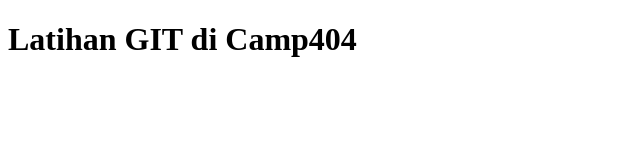
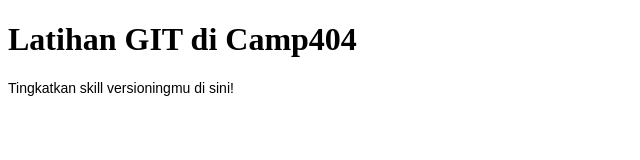
Before and after one commit to kiena-dev/latihanGIT, a plain HTML site: page index.html in a window 1280 px wide. Shown: the whole page, without its empty margins (0-640 px from the left). Drawn offline with Linux system fonts and the light colour scheme.

Commit message:
menambahkan css + modif index

```diff
--- a/index.html
+++ b/index.html
@@ -5,8 +5,11 @@
     <meta http-equiv="X-UA-Compatible" content="IE=edge">
     <meta name="viewport" content="width=device-width, initial-scale=1.0">
     <title>Latihan GIT</title>
+
+    <link rel="stylesheet" href="style.css">
 </head>
 <body>
     <h1>Latihan GIT di Camp404</h1>
+    <p>Tingkatkan skill versioningmu di sini!</p>
 </body>
 </html>
--- /dev/null
+++ b/style.css
@@ -0,0 +1,4 @@
+p {
+    font-family: Arial, Helvetica;
+    font-size: 14px;
+}
```
